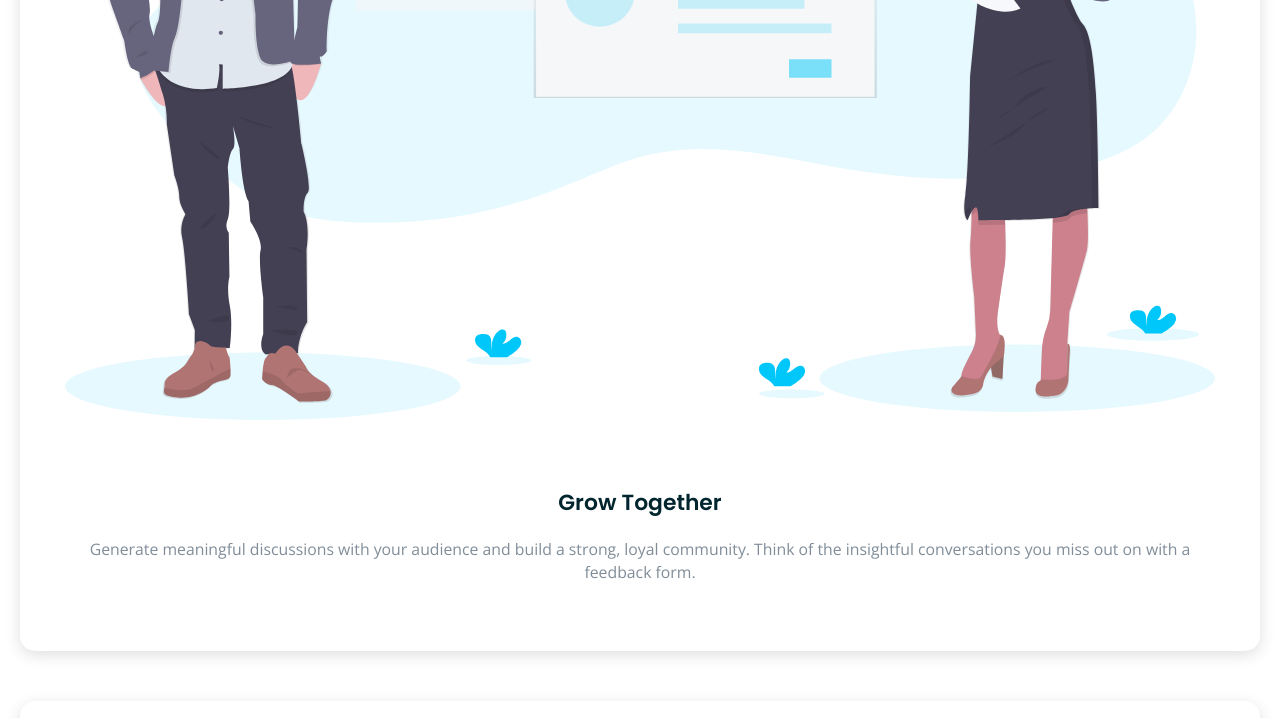
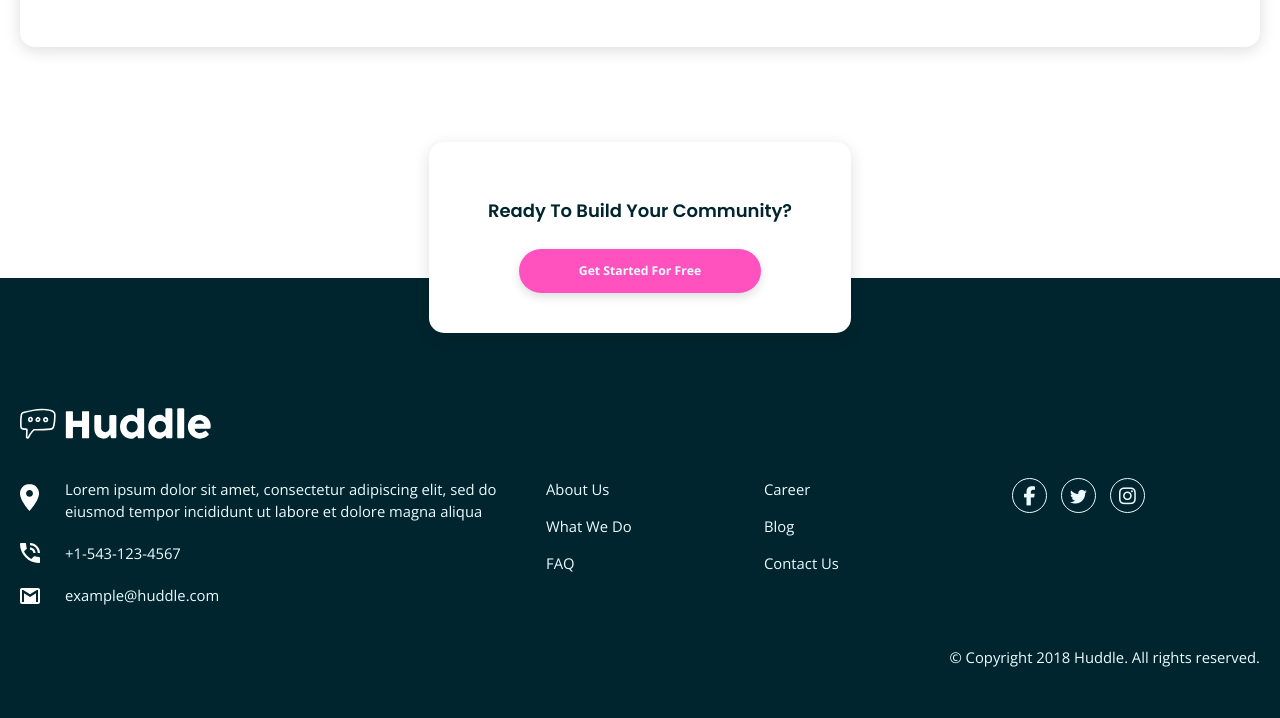
Before and after one commit to minibrusp/huddle-landing-page-alternating, a plain HTML site: page index.html in a window 1280 px wide. Shown: the part 2079-2797 px from the top of the page. Drawn offline with nearby package versions, Linux system fonts and the light colour scheme.

Commit message:
Updated styles
updated styles for 900px min width view

```diff
--- a/css/styles.css
+++ b/css/styles.css
@@ -208,6 +208,10 @@ footer .contact-info {
    margin: 0 0;
 }
 
+.company-logo {
+   text-align: left;
+}
+
 footer img:nth-of-type(1){
    filter: contrast(0) brightness(100);
    width: 190.703px;
@@ -338,3 +342,162 @@ footer .contact-email img {
 .attribution a:focus {
    color: var(--Pink);
 }
+
+
+/* media queries ------------- */
+
+@media screen and (min-width: 900px) {
+
+   body {
+      text-align: unset;
+   }
+
+   img.L-illustration {
+      margin-top: 0;
+   }
+
+   /* header-900 */
+
+   .header-content {
+      display: grid;
+      grid-template-columns: .8fr 1fr;
+      justify-content: center;
+      align-items: center;
+   }
+   header h1,
+   header p {
+      text-align: left;
+      margin-left: 0;
+      margin-right: 0;
+      align-self: end;
+   }
+   header p {
+      max-width: 480px;
+   }
+
+   /* cards-900 */
+
+   .card-items:nth-child(1),
+   .card-items:nth-child(2),
+   .card-items:nth-child(3) {
+      display: grid;
+      grid-template-columns: .8fr 1fr;
+      grid-template-areas:
+         "left right";
+      align-content: center;
+      margin: 30px 0;
+   }
+
+
+   .card-items:nth-child(1),
+   .card-items:nth-child(3) {
+      grid-template-columns: 1fr .8fr;
+   }
+
+   .card-items:nth-child(1) .card-text,
+   .card-items:nth-child(3) .card-text {
+      grid-area: left;
+   }
+   .card-items:nth-child(1) .card-img-container,
+   .card-items:nth-child(3) .card-img-container {
+      grid-area: right;
+   }
+
+   .card-text {
+      margin-top: 0;
+      align-self: center;
+   }
+
+   aside.card-items {
+      text-align: center;
+      max-width: 421.5px;
+   }
+
+   /* footer-900 */
+
+   footer,
+   footer p,
+   .copyright p {
+      /* font-size: 12px; */
+      font-size: 0.823rem;
+   }
+
+   .ftr-grid-container {
+      display: grid;
+      grid-template-columns: 1fr 1fr .5fr;
+      grid-template-rows: 70px 1fr 100px;
+      grid-template-areas:
+         "logo logo logo"
+         "contact info social"
+         "ftr ftr ftr";
+      margin-bottom: 30px;
+   }
+
+   .company-logo {
+      grid-area: logo;
+   }
+
+   .contact-info div:nth-child(1) {
+      margin-top: 0;
+   }
+
+   .company-info {
+      margin-top: 0;
+      align-self: start;
+   }
+
+   .company-info ul{
+      display: grid;
+      grid-template-columns: 1fr 1fr;
+      grid-template-rows: 1fr 1fr 1fr;
+      grid-template-areas:
+         "about career"
+         "what blog"
+         "faq contact";
+      justify-content: center;
+      align-content: center;
+      margin: 0 30px;
+   }
+   .company-info li {
+      justify-self: start;
+      align-self: start;
+      padding: 0 0 15px 0;
+   }
+   .company-info li:nth-child(1) {
+      grid-area: about;
+   }
+   .company-info li:nth-child(2) {
+      grid-area: what;
+   }
+   .company-info li:nth-child(3) {
+      grid-area: faq;
+   }
+   .company-info li:nth-child(4) {
+      grid-area: career;
+   }
+   .company-info li:nth-child(5) {
+      grid-area: blog;
+   }
+   .company-info li:nth-child(6) {
+      grid-area: contact;
+   }
+
+   .social-icons {
+      justify-self: start;
+   }
+   .social-icons,
+   .social-icons ul {
+      margin-top: 0;
+   }
+   .social-icons li.facebook {
+      margin-left: 0;
+   }
+
+   .copyright {
+      grid-area: ftr;
+      justify-self: end;
+      align-self: center;
+      margin: 0;
+   }
+
+}
--- a/index.html
+++ b/index.html
@@ -25,6 +25,8 @@
         <a href="#" class="btn">Try It Free</a>
       </nav>
 
+      <div class="header-content">
+        <div class="header-text">
           <h1>Build The Community Your Fans Will Love</h1>
 
           <p>
@@ -33,8 +35,12 @@
           </p>
 
           <a href="#" class="btn">Get Started For Free</a>
+        </div>
 
+        <div class="header-img">
           <img src="images/illustration-mockups.svg" alt="" class="L-illustration">
+        </div>
+      </div>
     </div>
   </header>
 
@@ -89,10 +95,11 @@
 
   <footer>
     <div class="m-margin">
-      <section class="contact-info">
-        <div class="contact-logo">
+      <div class="ftr-grid-container">
+        <div class="company-logo">
           <a href="#"><img src="images/logo.svg" alt=""></a>
         </div>
+        <section class="contact-info">
           <div class="contact-address">
             <img src="images/icon-location.svg" alt="">
             <p>
@@ -147,6 +154,7 @@
         <div class="copyright">
           <p>&copy; Copyright 2018 Huddle. All rights reserved.</p>
         </div>
+      </div>
 
       <div class="front-end-mentor">
         <p class="attribution">
```
Lines whose indentation alone changed are shown as unchanged.
